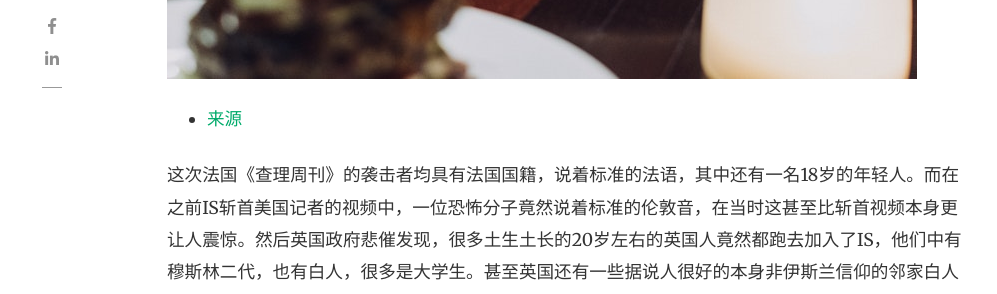
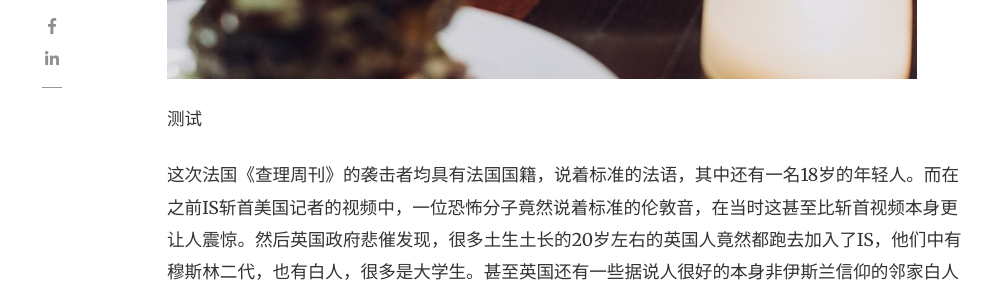
Before and after one commit to richard4O4/richard4O4.github.io, a Jekyll site: the page built from _posts/2020-04-22-political-correctness-and-civilization.md, in a window 1280 px wide and 900 px high, scrolled down 684 px. Shown: the part 152-446 px from the top of the window, without its empty margins (118-1115 px from the left). Built offline with Jekyll 4.4.1, drawn with Linux system fonts in a browser that asks for light colours; nearby versions of some CDN libraries; comment, search, counter and statistics services are not loaded.

Commit message:
Update 2020-04-22-political-correctness-and-civilization.md

```diff
--- a/_posts/2020-04-22-political-correctness-and-civilization.md
+++ b/_posts/2020-04-22-political-correctness-and-civilization.md
@@ -6,11 +6,11 @@
 image: assets/images/2.jpg
 ---
 
-* [来源](http://blog.sina.com.cn/s/blog_4b79538b0102vf9t.html)
+测试
+
+<!-- more -->
 
 这次法国《查理周刊》的袭击者均具有法国国籍，说着标准的法语，其中还有一名18岁的年轻人。而在之前IS斩首美国记者的视频中，一位恐怖分子竟然说着标准的伦敦音，在当时这甚至比斩首视频本身更让人震惊。然后英国政府悲催发现，很多土生土长的20岁左右的英国人竟然都跑去加入了IS，他们中有穆斯林二代，也有白人，很多是大学生。甚至英国还有一些据说人很好的本身非伊斯兰信仰的邻家白人大叔竟也被情怀驱动去给IS当志愿者。这些事实都表明，恐怖袭击已经进入了新的阶段，不再是本拉登时代由基地组织从海外派出恐怖分子进入西方各国，而是依托在西方成长起来的新一代穆斯林极端分子在他们的祖国发动袭击。这种新形式产生的基础就是西方各国，尤其是欧洲的逐渐伊斯兰化。作为从小生活在“防止西方价值观渗透和颠覆”口号下的我，此时惊讶的发现，原来帝国主义在伊斯兰教面前真的是纸老虎，他们自己的国民竟然能如此轻易地被渗透和洗脑。进而另一个问题浮现上来：“西方自己秉持的传统价值观哪去了？为何这样的社会里还会教育出恐怖分子？”
-
-<!-- more -->
 
 在我看来，这样的结果其实是西方国家自酿的苦果。他们多年来在本国的教育中将“政治正确”放在包括自由在内的传统价值观之上，就必然导致传统价值观的衰败和模糊，而极端宗教的价值观趁虚而入。
 
```
Also changed, not shown: other parts of _posts/2020-04-22-political-correctness-and-civilization.md (+2 -0 lines).
